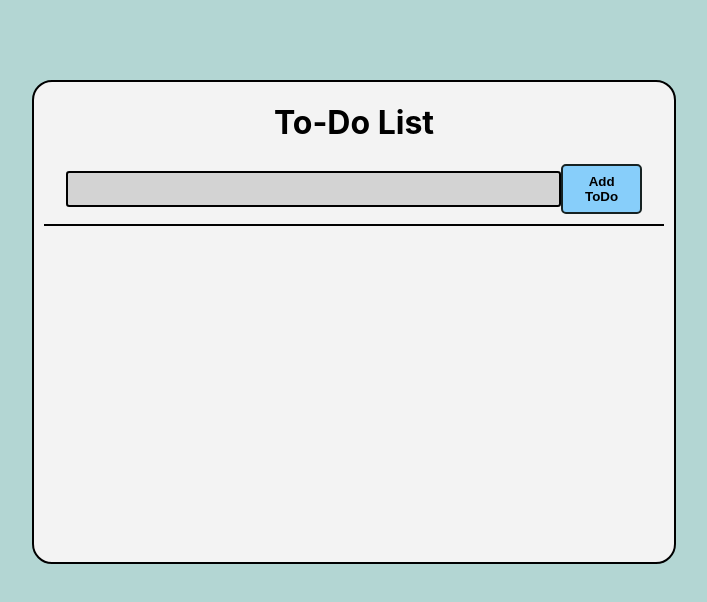
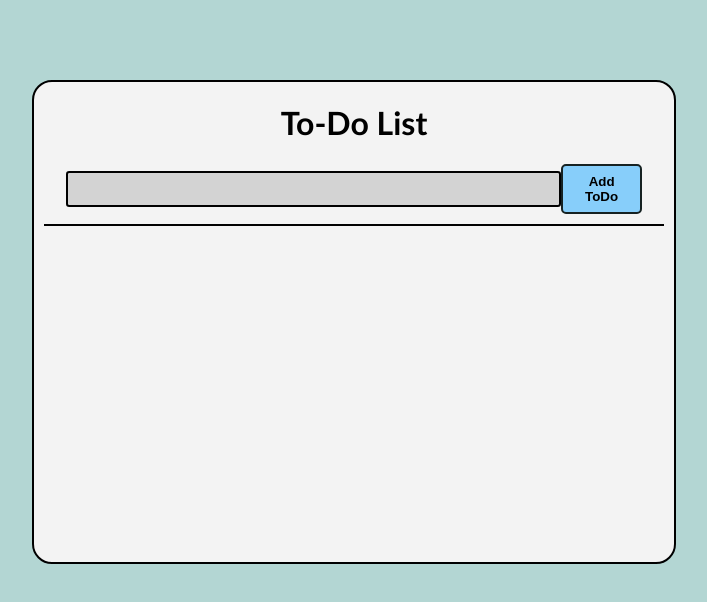
Before and after one commit to AS-Coope/To-Do-Webpage, a plain HTML site: page index.html in a window 1280 px wide. Shown: the whole page, without its empty margins (286-993 px from the left). Drawn offline with Linux system fonts and the light colour scheme.

Commit message:
Change font family in the body

```diff
--- a/css/styles.css
+++ b/css/styles.css
@@ -3,7 +3,7 @@ body {
     box-sizing: border-box;
     margin: 0;
     background-color: rgb(179, 214, 211);
-    font-family: Inter, Roboto, 'Helvetica Neue', 'Arial Nova', 'Nimbus Sans', Arial, sans-serif;
+    font-family: ui-rounded, 'Hiragino Maru Gothic ProN', Quicksand, Comfortaa, Manjari, 'Arial Rounded MT', 'Arial Rounded MT Bold', Calibri, source-sans-pro, sans-serif;
     font-weight: normal;
 }
 
```
